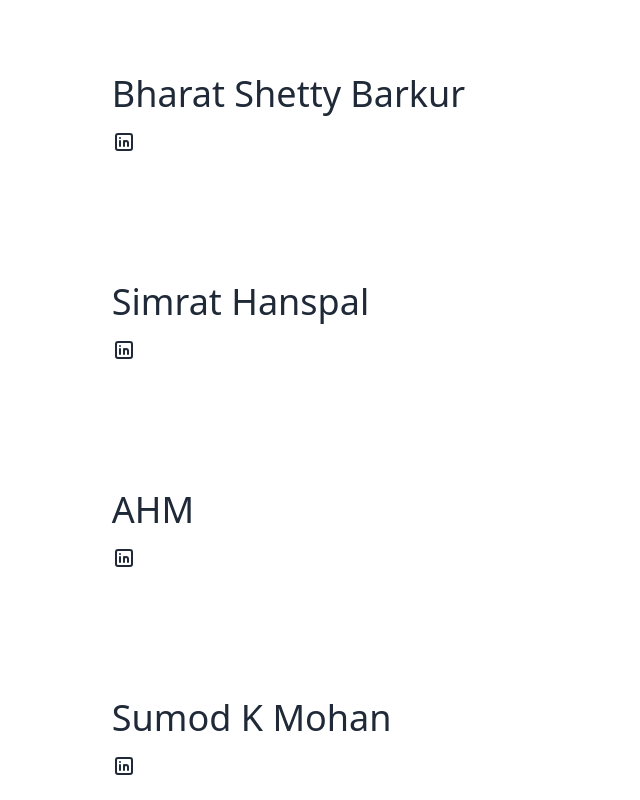
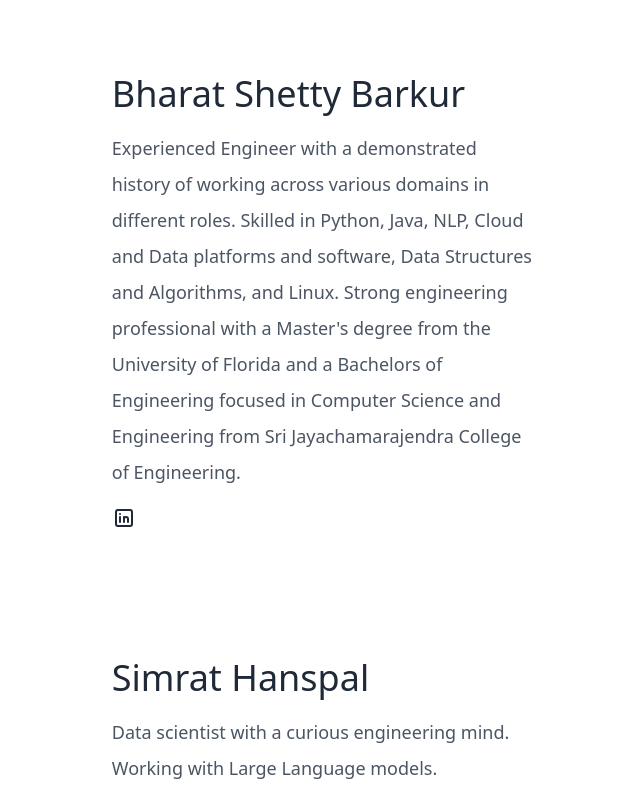
Before and after one commit to kurianbenoy/Indic-Subtitler, a Next.js app in the folder ui/: page /about in a window 1280 px wide. Shown: the part 2140-2940 px from the top of the page, without its empty margins (317-957 px from the left). Built offline with nearby package versions, Linux system fonts and the light colour scheme.

Commit message:
Update Gallery.jsx

```diff
--- a/ui/src/components/Gallery.jsx
+++ b/ui/src/components/Gallery.jsx
@@ -73,7 +73,7 @@ export default function Gallery() {
             <div className="md:w-[40%] mt-2 md:mt-0">
               <h2 className="text-4xl mb-4 font-medium">{mentor.name}</h2>
               <p className="mb-4 text-gray-600 md:leading-9 md:text-lg">
-                {/* {mentor.description} */}
+                {mentor.description}
               </p>
               {/* Assuming mentors also have social links, adjust if not */}
               <div className="flex self-end gap-4">
```
